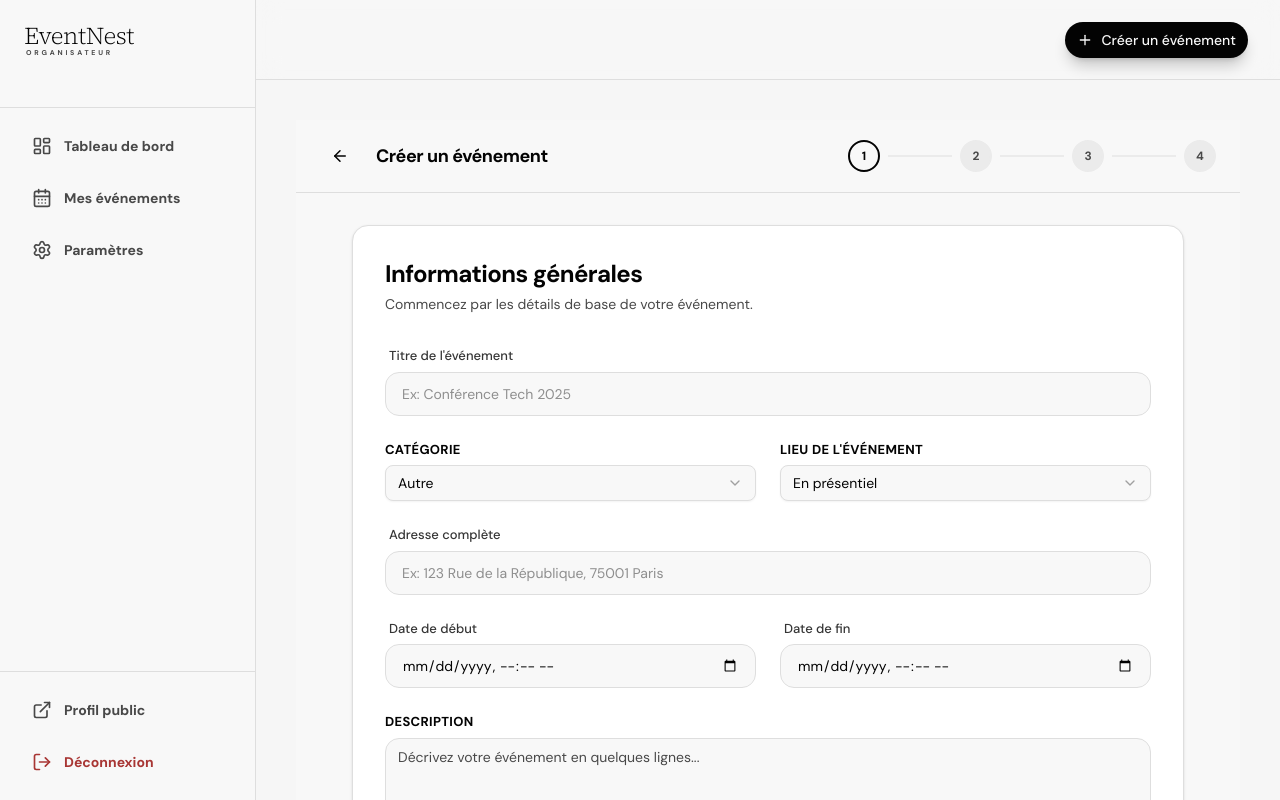
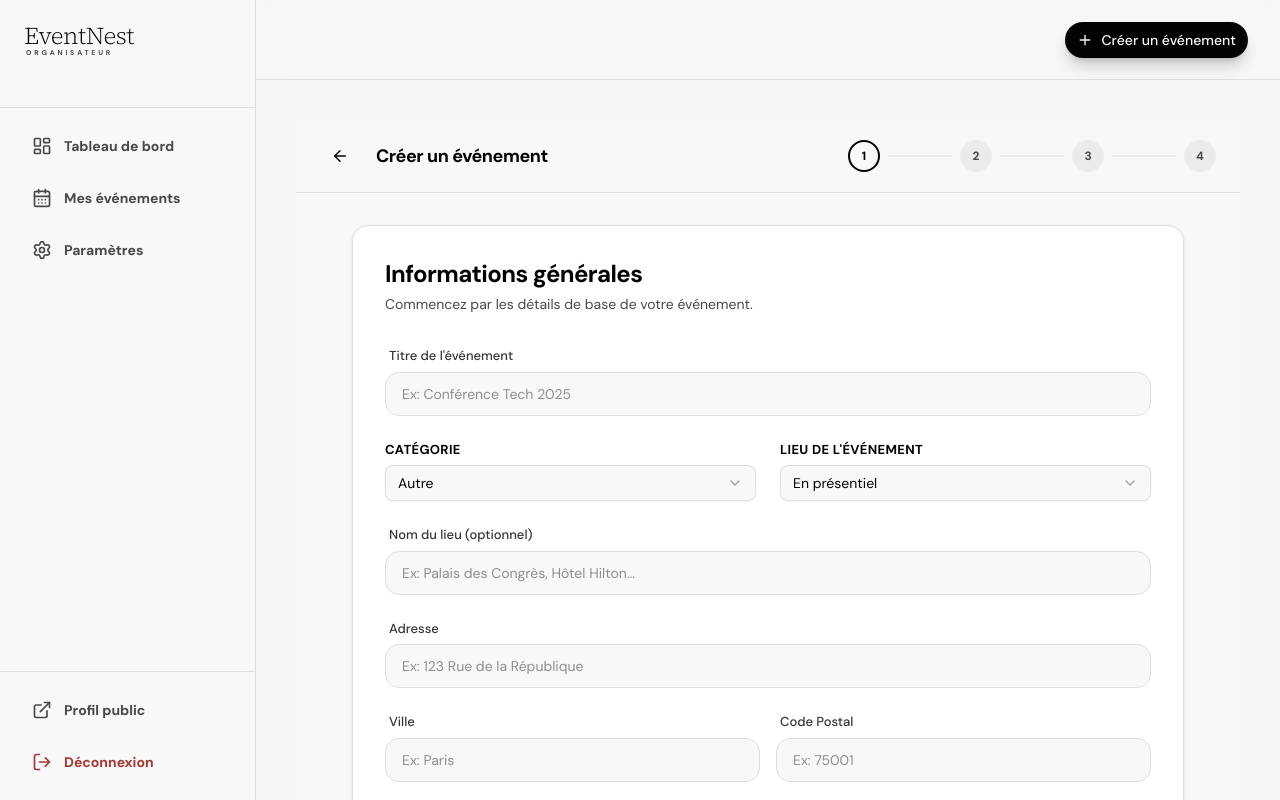
Before and after one commit to NyHasinaRandrianiarina/Reservation-evenement, a React (Vite) app in the folder frontend/: page /organizer/events/new in a window 1280 px wide. Shown: the top 800 px of the page. Built offline with nearby package versions, Linux system fonts and the light colour scheme; no server answers.

Commit message:
fix(detailEvent): correction de lieu undefined

```diff
--- a/frontend/src/pages/EventDetailPage.tsx
+++ b/frontend/src/pages/EventDetailPage.tsx
@@ -202,7 +202,9 @@ export default function EventDetailPage() {
                 <span>
                   {event.location.type === 'online'
                     ? 'Événement en ligne'
-                    : `${event.location.venue}, ${event.location.city}`}
+                    : (event.location.venue || event.location.city)
+                      ? `${event.location.venue || ''}${event.location.venue && event.location.city ? ', ' : ''}${event.location.city || ''}`
+                      : (event.location.address || 'Lieu non spécifié')}
                 </span>
               </div>
             </div>
@@ -261,8 +263,11 @@ export default function EventDetailPage() {
                       'Lien de visioconférence fourni après inscription'
                     ) : (
                       <>
-                        {event.location.venue}<br />
-                        {event.location.address}, {event.location.zipCode} {event.location.city}
+                        {event.location.venue && <>{event.location.venue}<br /></>}
+                        {[
+                          event.location.address,
+                          [event.location.zipCode, event.location.city].filter(Boolean).join(' ')
+                        ].filter(Boolean).join(', ') || 'Lieu non spécifié'}
                       </>
                     )}
                   </p>
--- a/frontend/src/pages/organizer/wizard/Step1GeneralInfo.tsx
+++ b/frontend/src/pages/organizer/wizard/Step1GeneralInfo.tsx
@@ -82,14 +82,40 @@ export default function Step1GeneralInfo({ onNext }: Props) {
         </div>
 
         {(draft.location.type === "in_person" || draft.location.type === "hybrid") && (
+          <>
             <div className="md:col-span-2">
               <Input
-              label="Adresse complète"
-              placeholder="Ex: 123 Rue de la République, 75001 Paris"
+                label="Nom du lieu (optionnel)"
+                placeholder="Ex: Palais des Congrès, Hôtel Hilton..."
+                value={draft.location.venue}
+                onChange={(e) => updateDraft({ location: { ...draft.location, venue: e.target.value } })}
+              />
+            </div>
+            <div className="md:col-span-2">
+              <Input
+                label="Adresse"
+                placeholder="Ex: 123 Rue de la République"
                 value={draft.location.address}
                 onChange={(e) => updateDraft({ location: { ...draft.location, address: e.target.value } })}
+                required
               />
             </div>
+            <div className="grid grid-cols-2 gap-4 md:col-span-2">
+              <Input
+                label="Ville"
+                placeholder="Ex: Paris"
+                value={draft.location.city}
+                onChange={(e) => updateDraft({ location: { ...draft.location, city: e.target.value } })}
+                required
+              />
+              <Input
+                label="Code Postal"
+                placeholder="Ex: 75001"
+                value={draft.location.zipCode}
+                onChange={(e) => updateDraft({ location: { ...draft.location, zipCode: e.target.value } })}
+              />
+            </div>
+          </>
         )}
 
         {(draft.location.type === "online" || draft.location.type === "hybrid") && (
```
Lines whose indentation alone changed are shown as unchanged.
